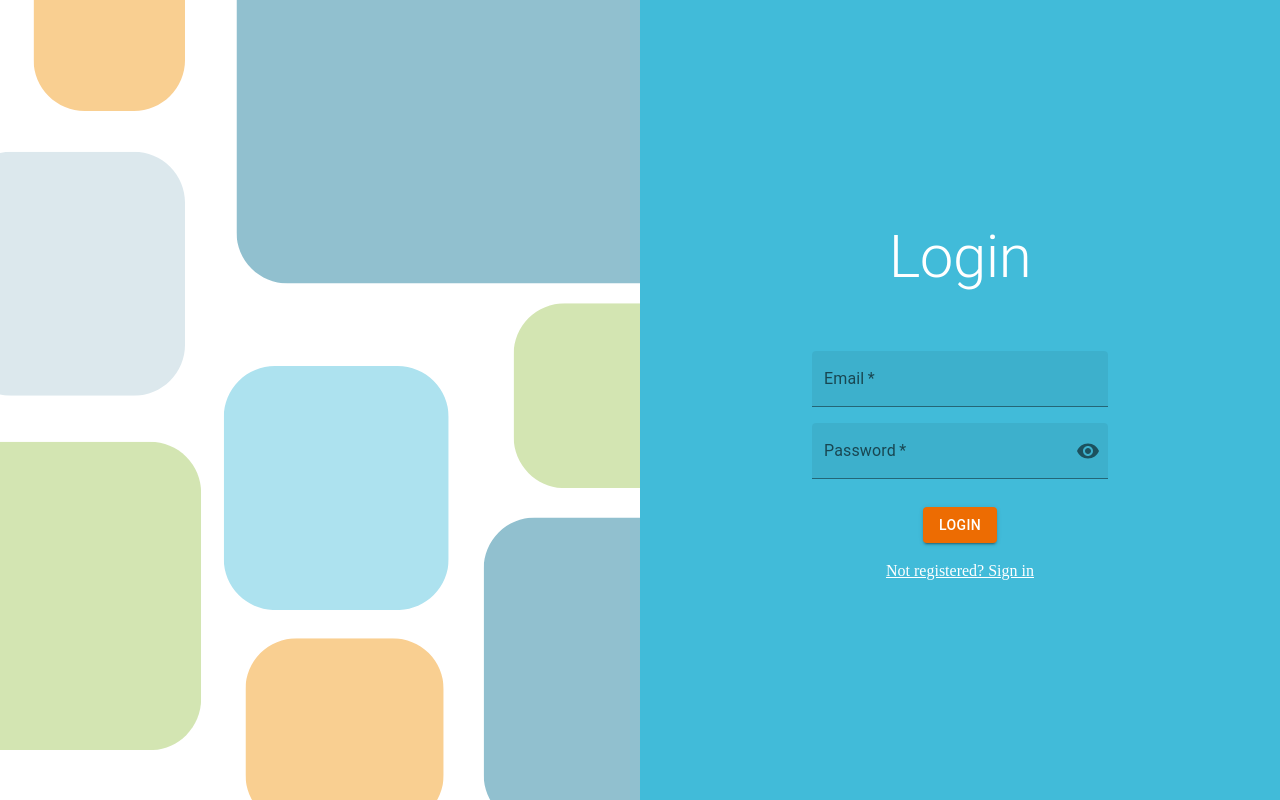
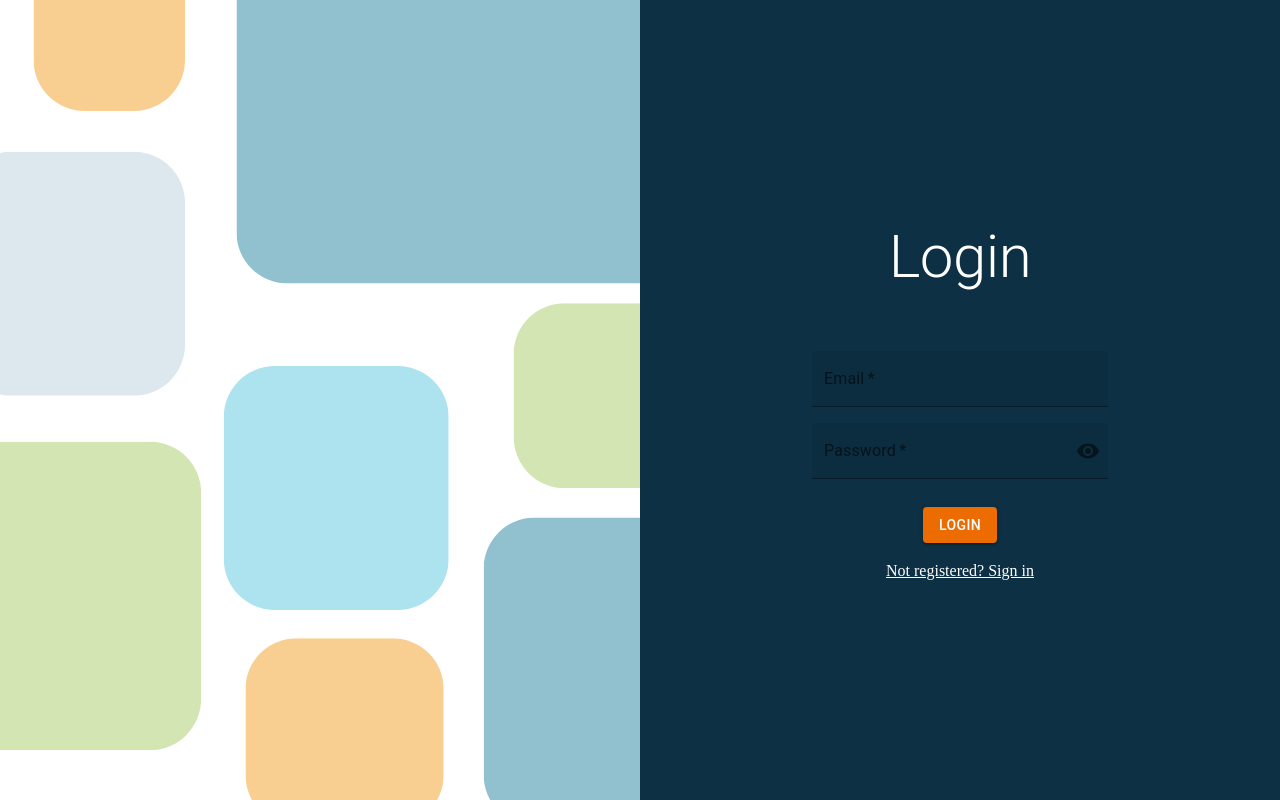
Before and after one commit to MuryloSaladino/KanBoschFront, a React (Vite) app: page /login in a window 1280 px wide. Built offline with nearby package versions, Linux system fonts and the light colour scheme.

Commit message:
Adjusting colors.

```diff
--- a/src/pages/public/Login/index.tsx
+++ b/src/pages/public/Login/index.tsx
@@ -17,7 +17,7 @@ export default function Login() {
                     <img src="/light_bg.png"/>
                 </Box>
                 <Box
-                    bgcolor={"#41BBD9"}
+                    bgcolor={"#0D3044"}
                     height={'100vh'}
                     minWidth={'50vw'}
                     textAlign={"center"}
```
